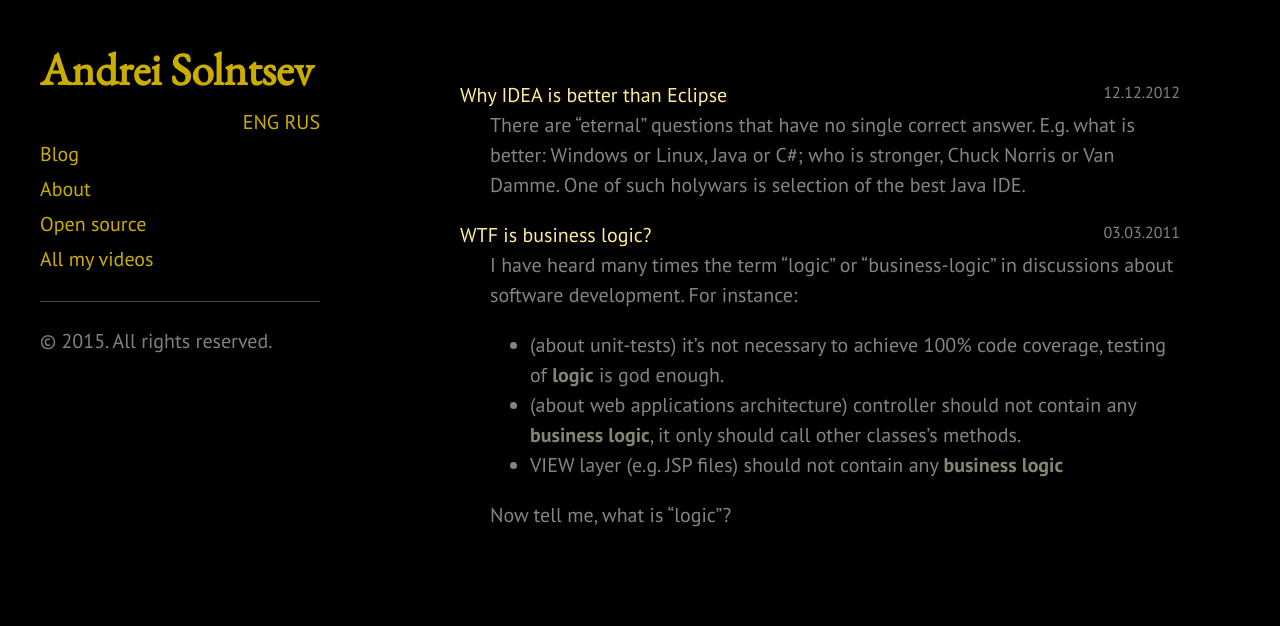
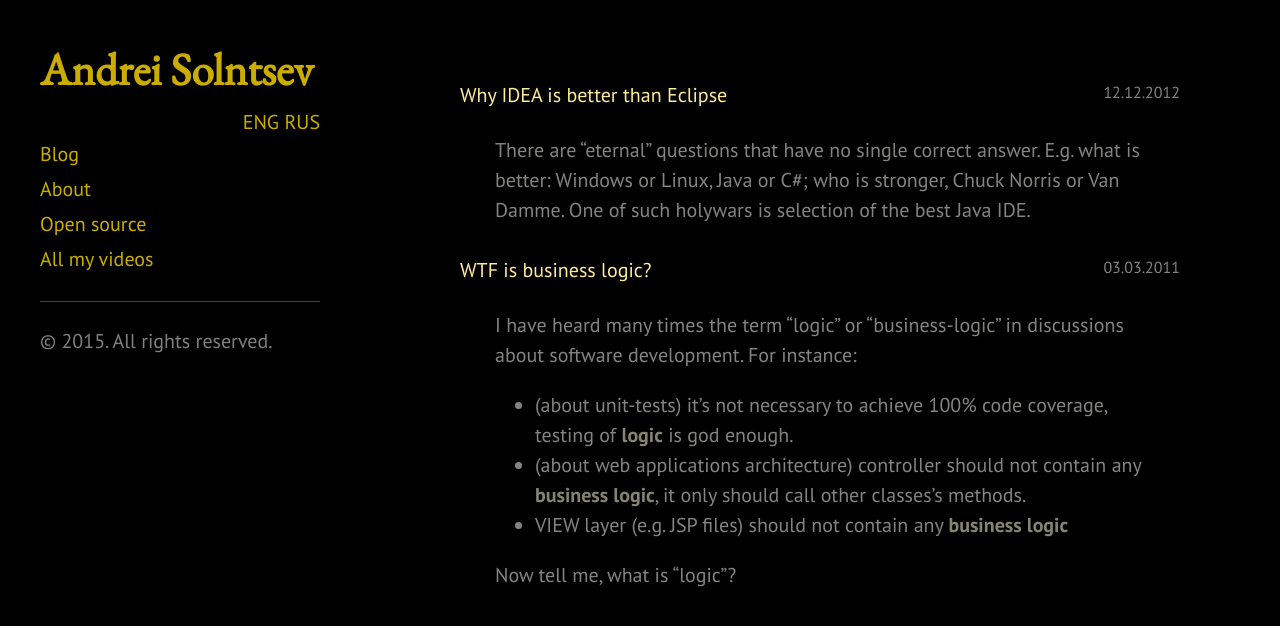
Before and after one commit to asolntsev/asolntsev.github.io, a Jekyll site: the page built from en/index.html, in a window 1280 px wide. Shown: the top 626 px of the page. Built offline with Jekyll 4.4.1, drawn with Linux system fonts in a browser that asks for light colours; nearby versions of some CDN libraries; Markdown is read by kramdown in place of the engine named in the settings.

Commit message:
highlight hovered post preview

```diff
--- a/public/css/asolntsev.css
+++ b/public/css/asolntsev.css
@@ -15,7 +15,8 @@
 }
 
 .post-preview-body {
-  margin-left: 30px;
+  margin: 5px 15px 5px 15px;
+  padding: 20px 5px 5px 20px;
 }
 .post-preview-body h3 {
   display: none;
@@ -24,3 +25,12 @@
   float: right;
   font-size: 0.8rem;
 }
+
+.post-preview:hover .post-preview-title {
+  font-weight: 600;
+}
+
+.post-preview:hover .post-preview-body {
+  background-color: #111111;
+  border-radius: 25px;
+}
```
